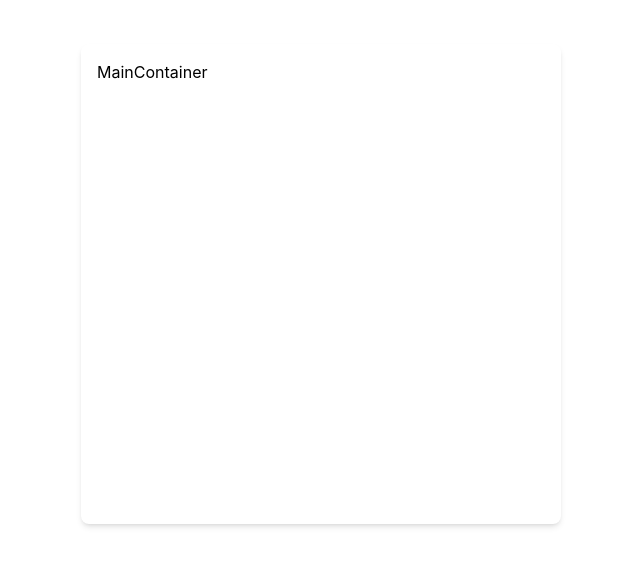
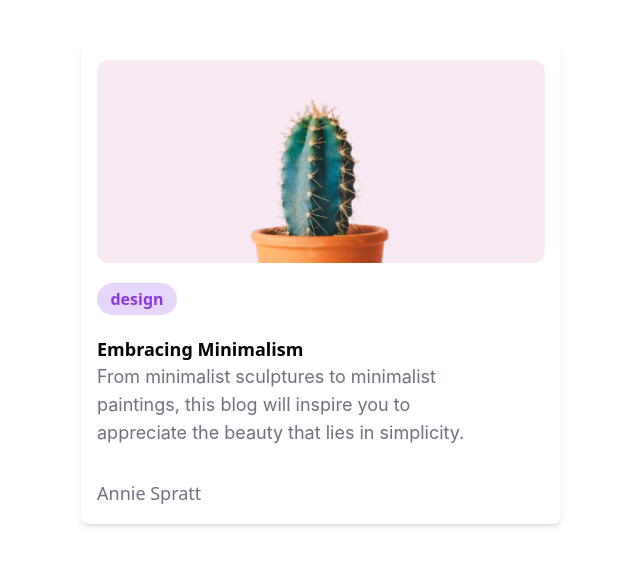
Before and after one commit to jubairskv/Blogcard, a React (Create React App) app: page / in a window 1280 px wide. Shown: the part 116-682 px from the top of the page, without its empty margins (319-959 px from the left). Built offline with nearby package versions, Linux system fonts and the light colour scheme.

Commit message:
blogcard done

```diff
--- a/src/components/MainContainer.js
+++ b/src/components/MainContainer.js
@@ -1,10 +1,31 @@
 import React from "react";
+import img from "../../src/assets/cactus_img.jpg";
 
 const MainContainer = () => {
   return (
     <div className="flex justify-center items-center h-screen">
       <div className="w-[30rem] h-[30rem] rounded-lg p-4 shadow-md bg-white">
-        MainContainer
+        <div className="flex flex-col justify-end text-center">
+          <img src={img} alt="" className="rounded-xl" />
+          <label className="p-1 mt-5 font-sans font-semibold text-color-dark-blue w-[5rem] h-8 bg-color-light-blue rounded-3xl ">
+            design
+          </label>
+        </div>
+        <div>
+          <div className="pt-5">
+            <h2 className="font-sans font-bold text-lg">
+              Embracing Minimalism
+            </h2>
+            <p className="max-w-[25rem] text-color-dark-gray text-lg">
+              From minimalist sculptures to minimalist paintings, this blog will
+              inspire you to appreciate the beauty that lies in simplicity.
+            </p>
+          </div>
+
+          <p className=" pt-8 font-sans text-lg text-color-dark-gray">
+            Annie Spratt
+          </p>
+        </div>
       </div>
     </div>
   );
--- a/tailwind.config.js
+++ b/tailwind.config.js
@@ -12,6 +12,9 @@ module.exports = {
         "color-light-white": "#FAFAF9",
         "color-drak-black": "#20293A",
       },
+      fontfamily:{
+        sora: ['Sora', 'sans-serif'],
+      },
     },
   },
   plugins: [],
```
